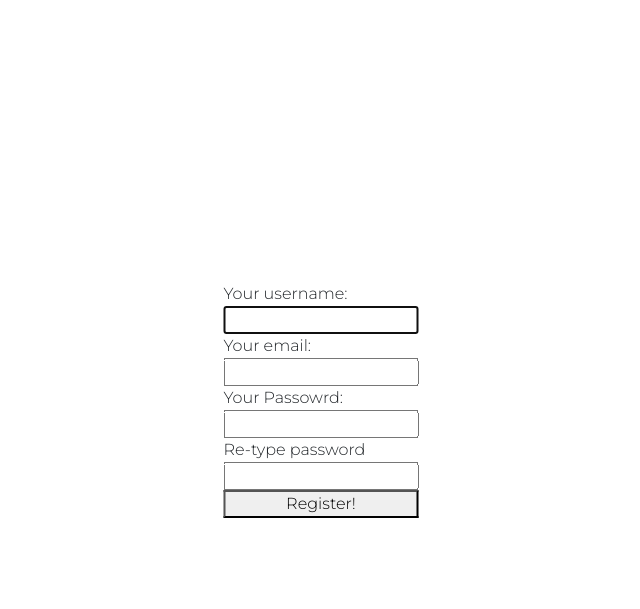
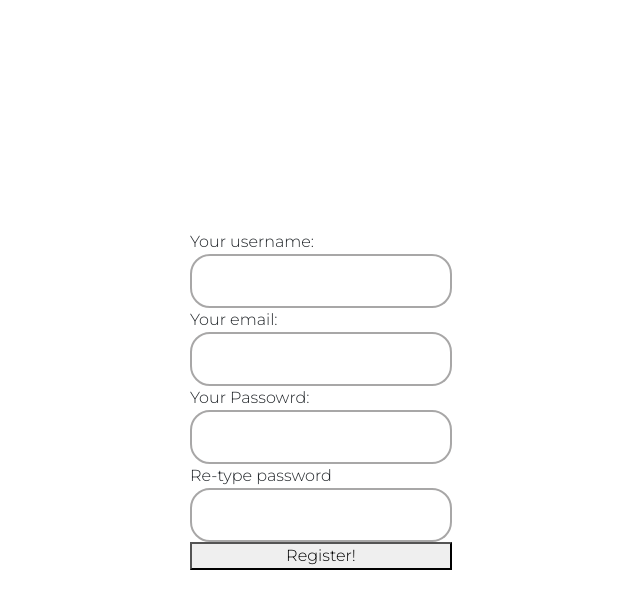
Before and after one commit to maciejwojtkowiak/fitshop, a Django app: page /signup in a window 1280 px wide. Shown: the top 609 px of the page, without its empty margins (319-959 px from the left). Run offline with Django 3.2, Linux system fonts and the light colour scheme.

Commit message:
styled forms

```diff
--- a/shop/forms.py
+++ b/shop/forms.py
@@ -7,10 +7,22 @@ from django import forms
 
 
 class SignUpForm(UserCreationForm):
+    password1 = forms.CharField(
+        label="password1",
+        widget=forms.PasswordInput(attrs={'class': 'formy'}),
+    )
+    password2 = forms.CharField(
+        label="password2",
+        widget=forms.PasswordInput(attrs={'class': 'formy'}),
+    )
     class Meta:
         model = User
-        fields = ['username', 'email', 'password1', 'password2']
+        fields = ['username', 'email']
+        widgets = {
+            'username': forms.TextInput(attrs={'class': 'formy'}),
+            'email': forms.TextInput(attrs={'class': 'formy'}),
 
+        }
 
 class UserUpdateForm(forms.ModelForm):
     class Meta:
--- /dev/null
+++ b/shop/static/shop/form-style.css
@@ -0,0 +1,26 @@
+.form-container {
+    font-size: 1.6rem;
+    max-width: 60rem;
+    position: absolute;
+    top: 50%;
+    left: 50%;
+    transform: translate(-50%, -50%);
+}
+
+
+.form {
+    max-width: 60rem;
+    display: flex;
+    flex-direction: column;
+}
+
+
+.formy {
+    padding: 1rem;
+    font-size: 2rem;
+    border: 2px;
+    outline: none;
+    border-radius: 2rem;
+    border-style: solid;
+    border-color: rgb(168, 167, 167);
+}
--- a/shop/static/shop/style.css
+++ b/shop/static/shop/style.css
@@ -124,9 +124,7 @@ body {
     letter-spacing: .3rem;
     font-size: 1.6rem;
     margin-left: auto;
-    border: none;
     padding: 1.2rem 2.2rem 1.2rem 2.2rem;
-    border: none;
     background-image: linear-gradient(to right,
     rgba(51, 204, 51, 0.774),
     rgba(74, 187, 74, 0.753),
@@ -177,21 +175,6 @@ input[type=number] {
     margin-left: 3rem;
 }
 
-.form-container {
-    font-size: 1.6rem;
-    max-width: 60rem;
-    position: absolute;
-    top: 50%;
-    left: 50%;
-    transform: translate(-50%, -50%);
-}
-
-
-.form {
-    max-width: 60rem;
-    display: flex;
-    flex-direction: column;
-}
 
 .shop {
     padding: 3rem;
@@ -223,7 +206,7 @@ input[type=number] {
     transform: scale(1.1);
 }
 
-.item-views{
+.item-visits{
     opacity: 0.65;
     font-weight: 100;
 }
--- a/shop/templates/shop/base.html
+++ b/shop/templates/shop/base.html
@@ -9,6 +9,7 @@
         <link rel="stylesheet" type="text/css" href="{% static 'shop/detail-style.css' %}">
         <link rel="stylesheet" type="text/css" href="{% static 'shop/profile-style.css' %}">
         <link rel="stylesheet" type="text/css" href="{% static 'shop/cart-style.css' %}">
+        <link rel="stylesheet" type="text/css" href="{% static 'shop/form-style.css' %}">
         <link rel="preconnect" href="https://fonts.googleapis.com">
         <link rel="preconnect" href="https://fonts.gstatic.com" crossorigin>
         <link href="https://fonts.googleapis.com/css2?family=Montserrat:wght@300&display=swap" rel="stylesheet">
--- a/shop/templates/shop/home.html
+++ b/shop/templates/shop/home.html
@@ -19,7 +19,7 @@
     <div class="shop">
         {% for item in items %}
             <div class = "item-container">
-                <div class="item-views"><span>views</span> {{ item.visits }}</div>
+                <div class="item-visits"><span>visits</span> {{ item.visits }}</div>
                 <a href="{% url 'detail-page' item.id %}" class="item-image"><img src="{{item.image.url}}"></a>
                 <h1 class = "item-title">{{ item.title }}</h1>
                 <p class ="item-price">{{  item.real_price_with_sign }}</p>
--- a/shop/templates/shop/login.html
+++ b/shop/templates/shop/login.html
@@ -4,7 +4,7 @@
 <div class = "form-container">
     <form class="form" method="POST">{% csrf_token %}
         <label for="username">Username:</label>
-        {{form.username}}
+        <div class="formy">{{form.username}}</div>
         <label for="password">Passoword:</label>
         {{form.password}}
         <button type="submit">Login</button>
```
